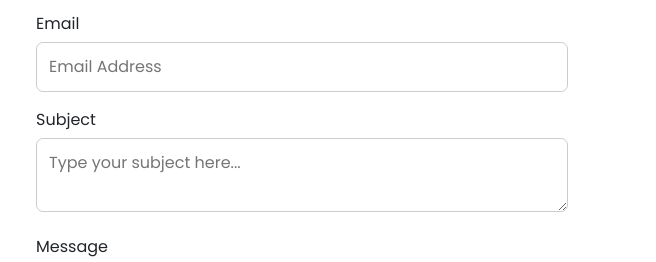
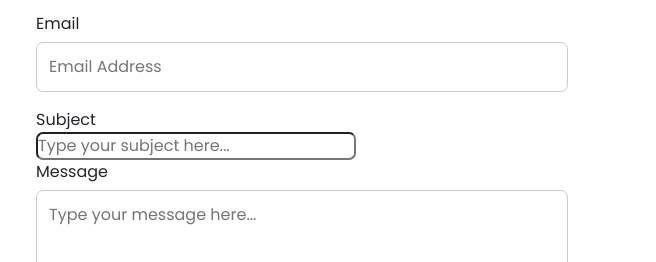
Before and after one commit to tsaparkview/ParkviewTSA-Site, a website: page public/printshop.html in a window 1280 px wide. Shown: the part 2372-2634 px from the top of the page, 624-1280 px from the left. Drawn offline with nearby package versions, Linux system fonts and the light colour scheme.

Commit message:
fixed input for subject on printshop page

```diff
--- a/public/printshop.html
+++ b/public/printshop.html
@@ -113,7 +113,7 @@
         <label for="email">Email</label>
         <input class="input-box" type="email" name="email" placeholder="Email Address" required>
         <label for="subject">Subject</label>
-        <textarea class="input-box" id="subject" name="subject" placeholder="Type your subject here..."></textarea>
+        <input class="input-box" id="subject" name="subject" placeholder="Type your subject here..."></input>
         <label for="message">Message</label>
         <textarea class="input-box" id="message" name="message" placeholder="Type your message here..." style="height:170px"></textarea>
         <input class="btn" type="submit" value="Submit">
@@ -121,10 +121,6 @@
     </div>
   </div>
 </div>
-
-
-
-
 
 
     <div id="footer"></div>
```
